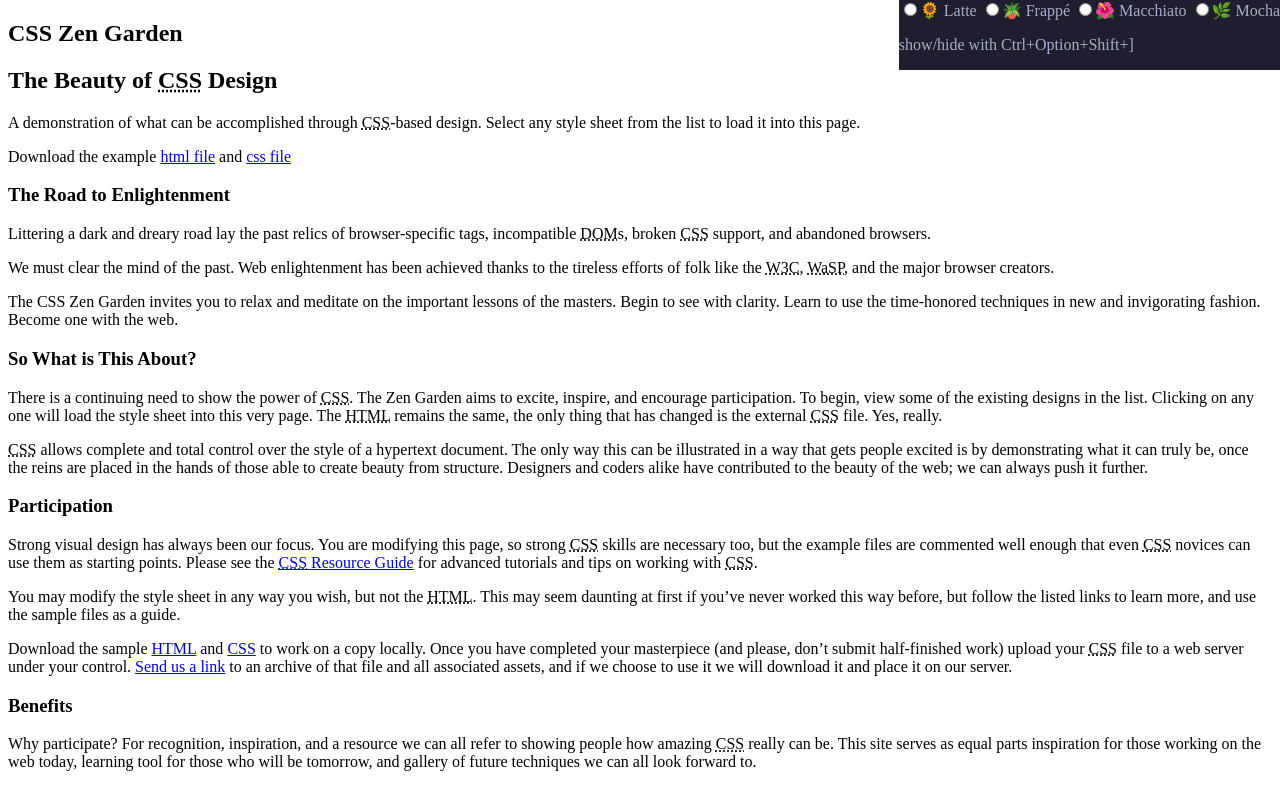
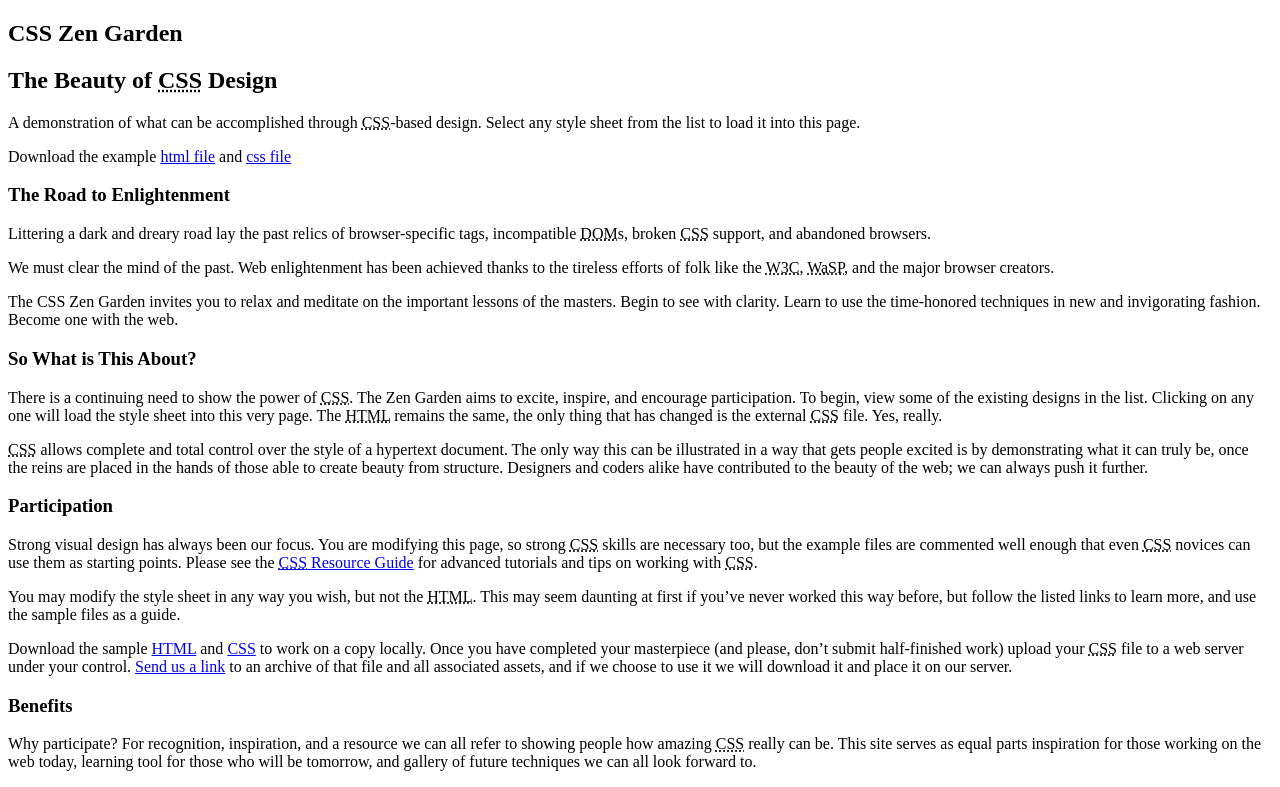
Before and after one commit to j-o-sh/catppuccin-beautify, a website built with Vite: page examples/zen-garden.html in a window 1280 px wide. Shown: the top 787 px of the page. Built offline with nearby package versions, Linux system fonts and the light colour scheme.

Commit message:
adding zen-garden and some small improovements

```diff
--- a/index.html
+++ b/examples/zen-garden.html
@@ -4,8 +4,8 @@
 	<meta charset="utf-8">
 	<title>CSS Zen Garden: The Beauty of CSS Design</title>
 
-	<link rel="stylesheet" media="screen" href="style.css?v=8may2013">
-  <script src="flavour-pickr.js" type="module"></script>
+	<link rel="stylesheet" media="screen" href="/style.css?v=8may2013">
+  <script src="/flavour-pickr.js" type="module"></script>
 
 	<link rel="alternate" type="application/rss+xml" title="RSS" href="http://www.csszengarden.com/zengarden.xml">
 
--- a/flavour-pickr.js
+++ b/flavour-pickr.js
@@ -3,13 +3,6 @@
 import './lib/pickr.css'
 
 setTimeout(()=> {
-  // const style = document.createElement('style')
-  // style.innerHTML = `
-  //   .flavour-pickr {
-  //     position: stic
-  //   }
-  // `
-
   const pickr = document.createElement('div')
   pickr.classList.add('flavour-pickr')
   pickr.innerHTML = `
@@ -26,13 +19,21 @@
     document.body.dataset.catppuccinFlavour = value
   })
 
+  let initialHide
   document.addEventListener('keydown', e => {
     const { code, altKey, shiftKey, ctrlKey } = e
     if (code !== 'BracketRight' || !altKey || !shiftKey || !ctrlKey) return
 
     pickr.classList.toggle('hidden')
+    if (initialHide !== undefined) {
+      clearTimeout(initialHide)
+      initialHide = undefined
+    }
   })
 
-  // document.head.append(style)
   document.body.append(pickr)
+  initialHide = setTimeout(() => {
+    pickr.classList.toggle('hidden', true)
+    initialHide = undefined
+  }, 2500)
 })
--- a/lib/pickr.css
+++ b/lib/pickr.css
@@ -1,12 +1,28 @@
+/** TODO font variables and put this into the main style */
+@import url('https://fonts.googleapis.com/css2?family=Caveat:wght@400..700&family=Fira+Code:wght@300..700&family=Nunito+Sans:ital,opsz,wght@0,6..12,200..1000;1,6..12,200..1000&family=Nunito:ital,wght@0,200..1000;1,200..1000&display=swap');
+
 .flavour-pickr {
+  font-family: Nunito, sans-serif;
+  padding-right: 1em;
+  font-size: 10pt;
+  display: flex;
+  flex-direction: column;
+  align-items: end;
+
   position: fixed;
   top: 0;
   right: 0;
-  background: var(--ctp-base, var(--ctp-cs-base, var(--ctp-mocha-base, #1e1e2e)));
-  color: var(--ctp-subtext0, var(--ctp-cs-subtext0, var(--ctp-mocha-subtext0, #a6adc8)));
-  transition: all 125ms;
+  background: var(--ctp-surface0, var(--ctp-cs-surface0, var(--ctp-mocha-surface0, #313244)));
+  color: var(--ctp-subtext1, var(--ctp-cs-subtext1, var(--ctp-mocha-subtext1, #bac2de)));
+  transition: all 250ms;
 
   &.hidden {
     right: -100vw;
   }
+
+  & .note {
+    font-family: Caveat, serif;
+    margin: 0;
+    color: var(--ctp-subtext0, var(--ctp-cs-subtext0, var(--ctp-mocha-subtext0, #a6adc8)));
+  }
 }
```
Also changed, not shown: README.md.
